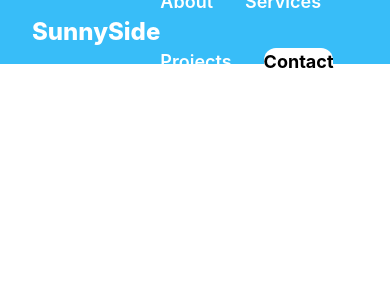
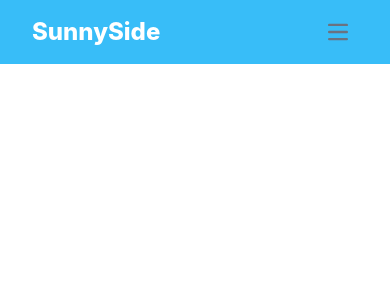
Before and after one commit to Ehabdhafer/React-Tasks, a React (Create React App) app in the folder designing_tasks/: page /sunnyside in a window 390 px wide. Shown: the top 300 px of the page. Built offline with nearby package versions, Linux system fonts and the light colour scheme.

Commit message:
edit header

```diff
--- a/designing_tasks/src/components/header2.jsx
+++ b/designing_tasks/src/components/header2.jsx
@@ -1,13 +1,59 @@
+import { useState } from "react";
+
 const Header2 = () => {
+  const [menu, setMenu] = useState(false);
+
+  const handleMenu = () => {
+    setMenu(!menu);
+  };
   return (
     <nav className="bg-sky-400 text-white flex justify-between h-16 items-center px-8">
       <h2 className=" font-extrabold text-2xl">SunnySide</h2>
+      <button
+        onClick={handleMenu}
+        type="button"
+        className="inline-flex items-center p-2 w-10 h-10 justify-center text-sm text-gray-500 rounded-lg md:hidden hover:bg-gray-100 focus:outline-none focus:ring-2 focus:ring-gray-200 dark:text-gray-400 dark:hover:bg-gray-700 dark:focus:ring-gray-600"
+        aria-expanded={menu ? "true" : "false"}
+      >
+        <span className="sr-only">Open main menu</span>
+        <svg
+          className="w-5 h-5"
+          aria-hidden="true"
+          xmlns="http://www.w3.org/2000/svg"
+          fill="none"
+          viewBox="0 0 17 14"
+        >
+          <path
+            stroke="currentColor"
+            strokeLinecap="round"
+            strokeLinejoin="round"
+            strokeWidth={2}
+            d="M1 1h15M1 7h15M1 13h15"
+          />
+        </svg>
+      </button>
+      <div
+      className={`w-full md:block md:w-auto ${
+        menu ? 'block' : 'hidden'
+      }`}
+      >
       <ul className=" flex flex-wrap gap-8 text-lg font-semibold ">
-        <li>About</li>
-        <li>Services</li>
-        <li>Projects</li>
-        <li className=" bg-white text-black rounded-xl font-bold">Contact</li>
+        <li>
+          <a href="#"> About</a>
+        </li>
+        <li>
+          <a href="#">Services</a>
+        </li>
+        <li>
+          <a href="#">Projects</a>
+        </li>
+        <li>
+          <button className=" bg-white text-black rounded-xl font-bold w-20 hover:text-white hover:bg-blue-300">
+            Contact
+          </button>
+        </li>
       </ul>
+      </div>
     </nav>
   );
 };
```
